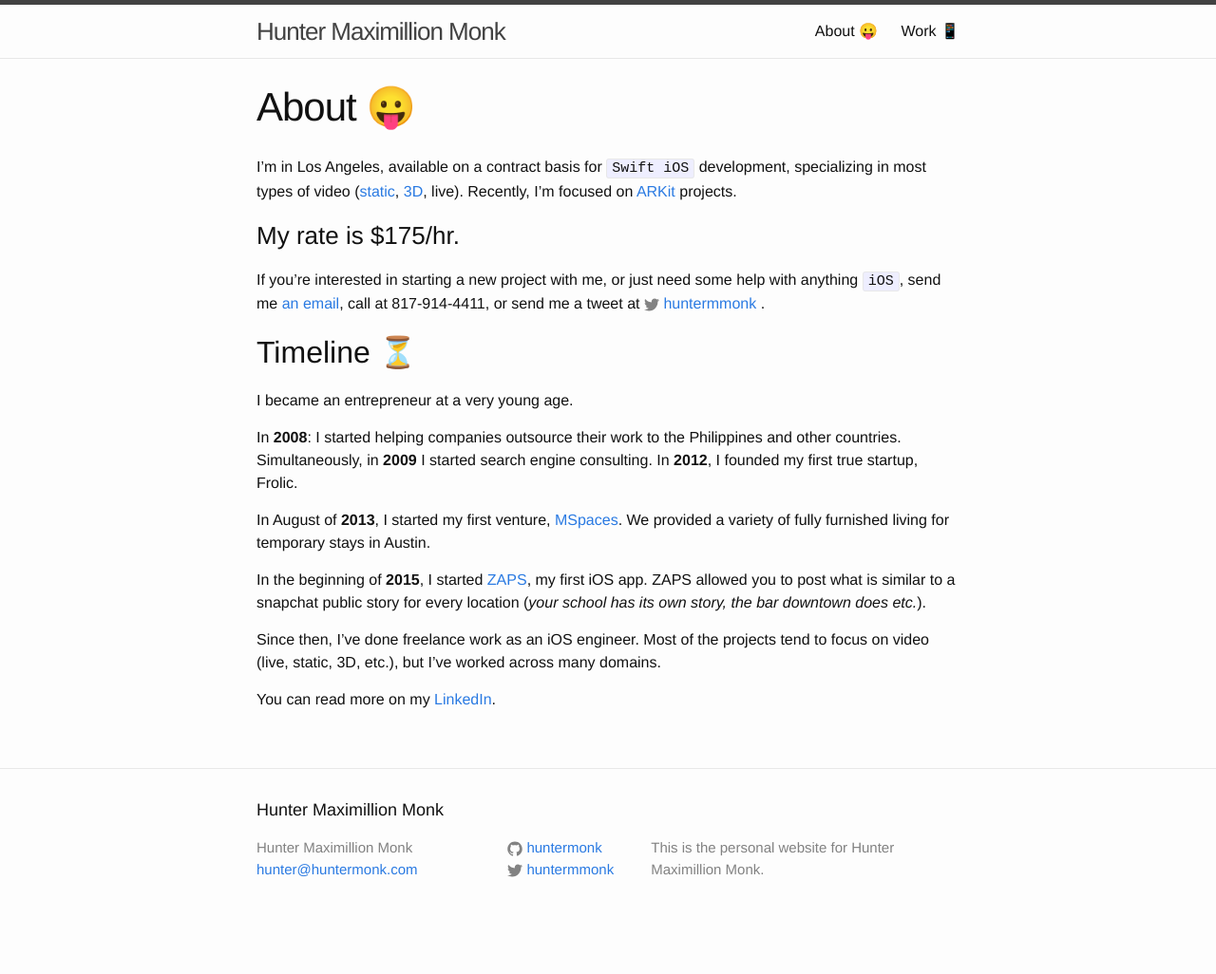
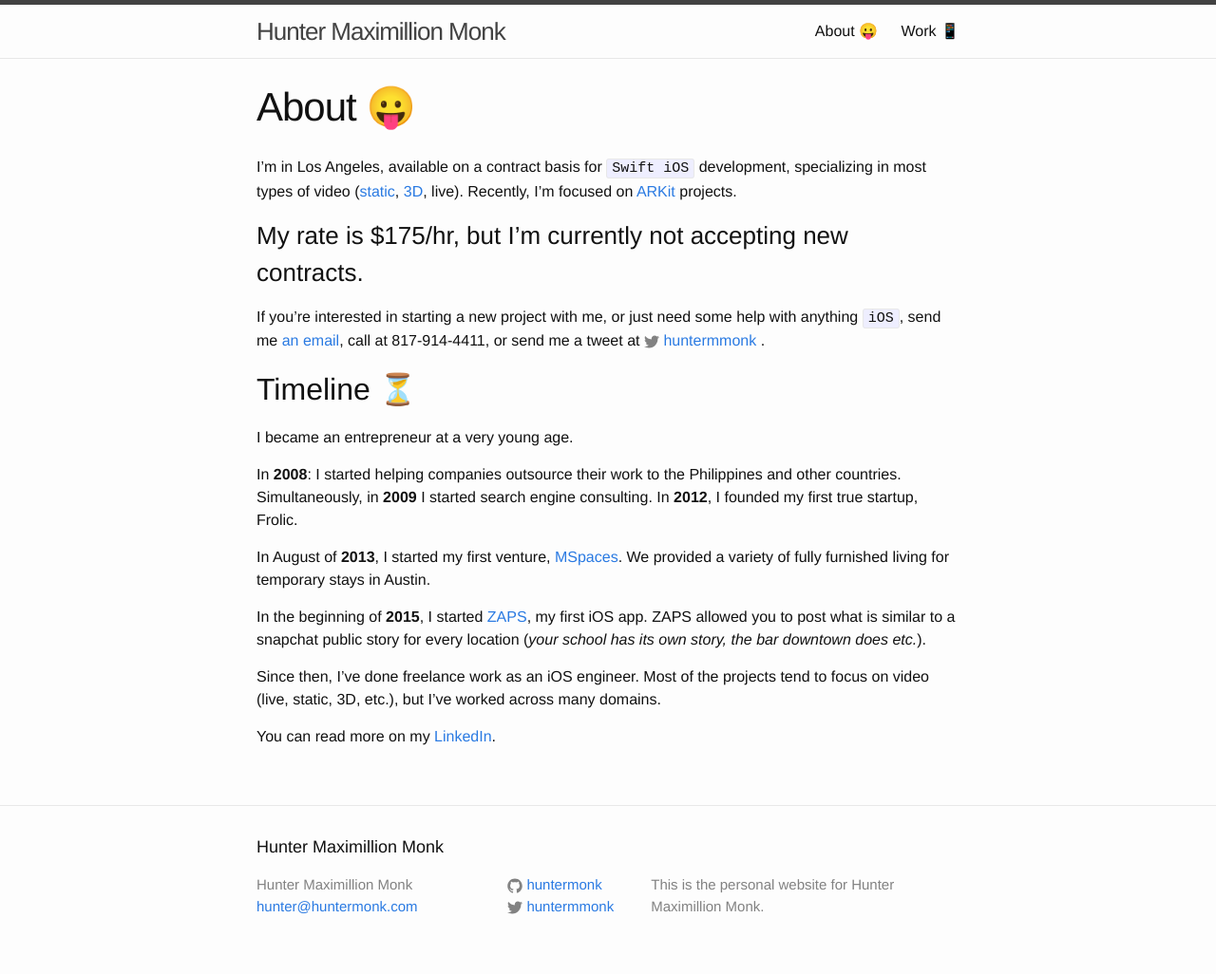
Before and after one commit to huntermonk/huntermonk.github.io, a Jekyll site: the page built from about.md, in a window 1280 px wide. Shown: the whole page at 95% size. Built offline with Jekyll 4.4.1, drawn with Linux system fonts in a browser that asks for light colours; comment, search, counter and statistics services are not loaded; before the commit the page ends 987 px from its top, so only the background shows below that.

Commit message:
Add not accepting new contracts

```diff
--- a/about.md
+++ b/about.md
@@ -6,7 +6,7 @@
 
 I'm in Los Angeles, available on a contract basis for `Swift iOS` development, specializing in most types of video ([static](http://www.zapsapp.com), [3D](http://walk-in.theater), live). Recently, I'm focused on [ARKit](https://developer.apple.com/arkit/) projects.
 
-### My rate is $175/hr.
+### My rate is $175/hr, but I'm currently not accepting new contracts.
 
 If you're interested in starting a new project with me, or just need some help with anything `iOS`, send me [an email](mailto:hunter.monk@gmail.com), call at 817-914-4411, or send me a tweet at {% include icon-twitter.html username="huntermmonk" %}.
 
```
Also changed, not shown: work.md (+1 -1 lines).
